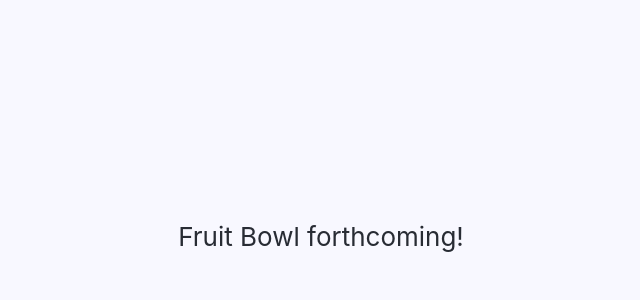
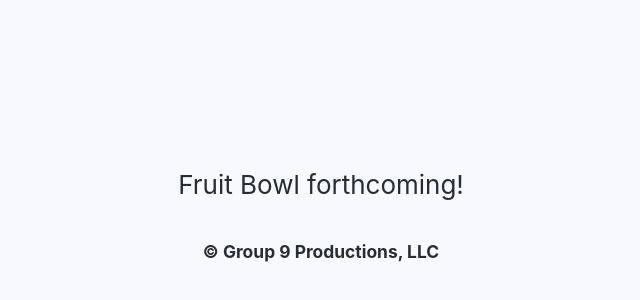
Before and after one commit to jdephil/fruit-bowl-frontend, a React (Create React App) app: page / in a window 1280 px wide. Shown: the part 164-464 px from the top of the page, without its empty margins (319-959 px from the left). Built offline with nearby package versions, Linux system fonts and the light colour scheme.

Commit message:
landing page

```diff
--- a/public/index.html
+++ b/public/index.html
@@ -24,7 +24,7 @@
       work correctly both with client-side routing and a non-root public URL.
       Learn how to configure a non-root public URL by running `npm run build`.
     -->
-    <title>React App</title>
+    <title>Fruit Bowl</title>
   </head>
   <body>
     <noscript>You need to enable JavaScript to run this app.</noscript>
--- a/src/App.js
+++ b/src/App.js
@@ -6,8 +6,11 @@ function App() {
     <div className="App">
       <header className="App-header">
         Fruit Bowl forthcoming!
+        <h6>
+        © Group 9 Productions, LLC
+        </h6>
       </header>
-    </div>
+      </div>
   );
 }
 
```
